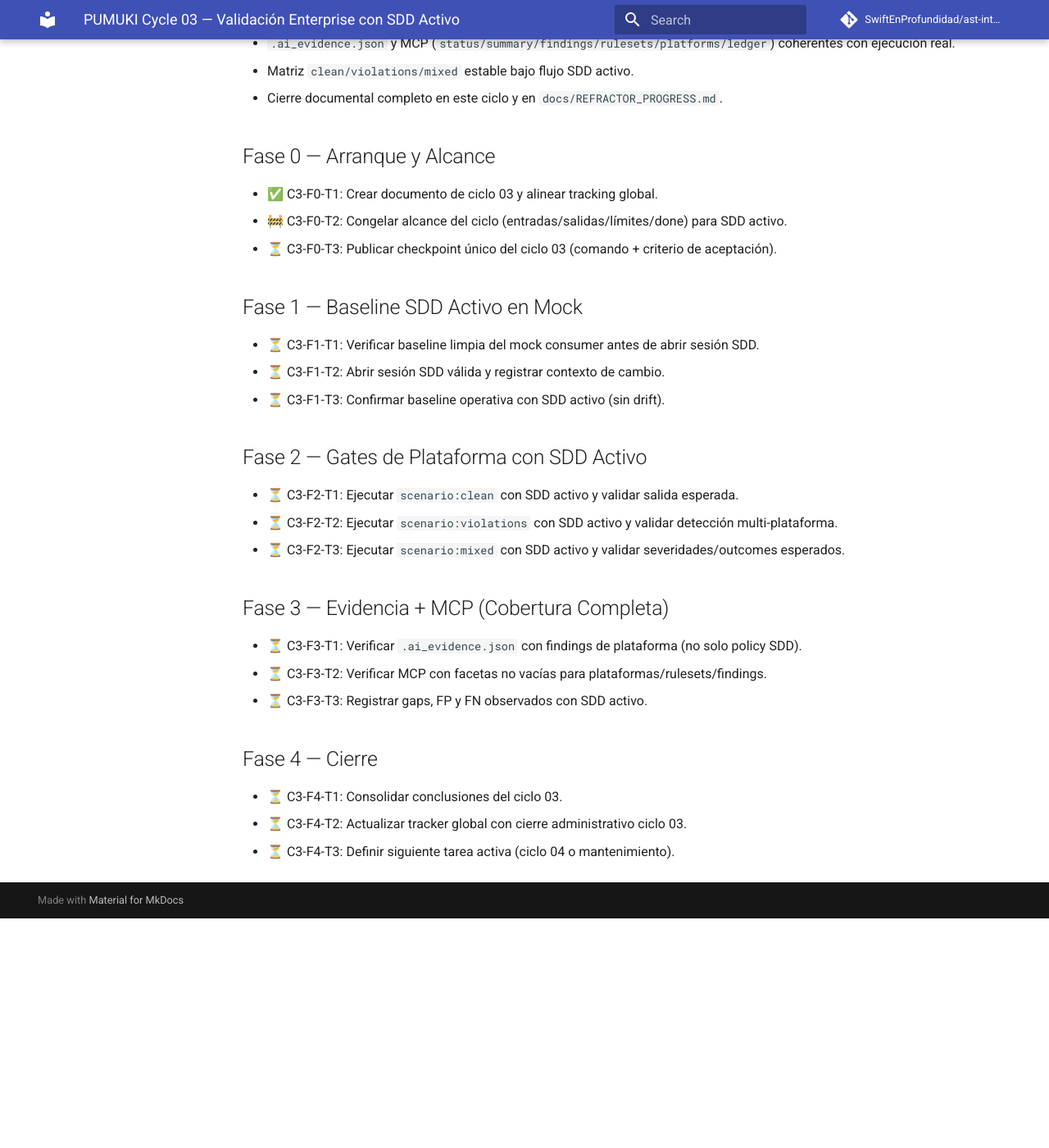
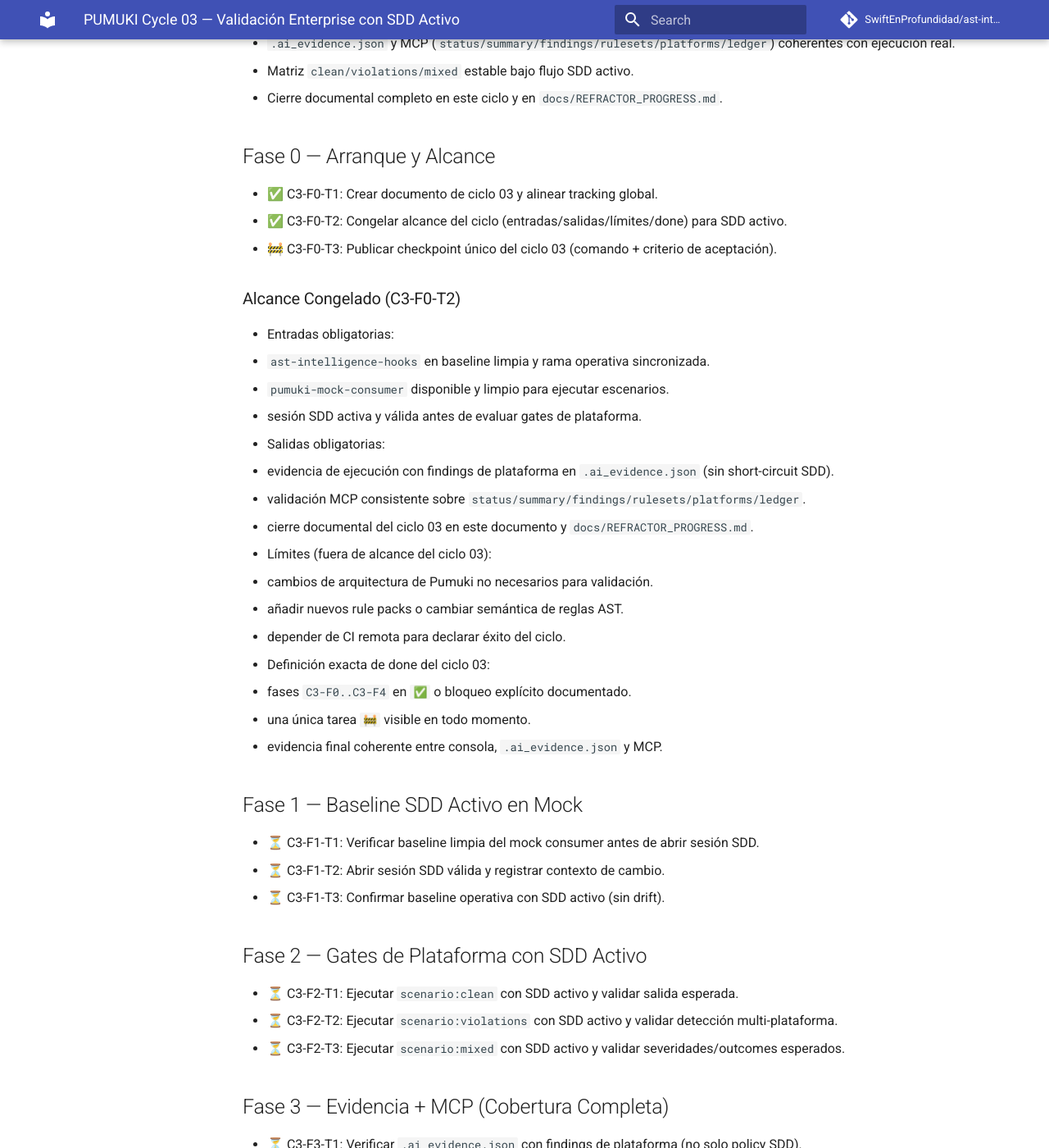
Before and after one commit to SwiftEnProfundidad/ast-intelligence-hooks, an MkDocs documentation site: the page built from docs/PUMUKI_CYCLE_03_SDD_ACTIVE_VALIDATION.md, in a window 1280 px wide and 1400 px high, scrolled down 782 px. Shown: the whole window at 82% size. Built offline with MkDocs 1.6.1 and Material for MkDocs 9.7.7, drawn with Linux system fonts in a browser that asks for light colours; comment, search, counter and statistics services are not loaded; before the commit the page ends 1902 px from its top, so only the background shows below that.

Commit message:
docs(cycle-03): complete C3-F0-T2 and advance to C3-F0-T3

```diff
--- a/docs/PUMUKI_CYCLE_03_SDD_ACTIVE_VALIDATION.md
+++ b/docs/PUMUKI_CYCLE_03_SDD_ACTIVE_VALIDATION.md
@@ -21,8 +21,26 @@ Ejecutar un ciclo completo y finito de validación en mock consumer con sesión
 
 ## Fase 0 — Arranque y Alcance
 - ✅ C3-F0-T1: Crear documento de ciclo 03 y alinear tracking global.
-- 🚧 C3-F0-T2: Congelar alcance del ciclo (entradas/salidas/límites/done) para SDD activo.
-- ⏳ C3-F0-T3: Publicar checkpoint único del ciclo 03 (comando + criterio de aceptación).
+- ✅ C3-F0-T2: Congelar alcance del ciclo (entradas/salidas/límites/done) para SDD activo.
+- 🚧 C3-F0-T3: Publicar checkpoint único del ciclo 03 (comando + criterio de aceptación).
+
+### Alcance Congelado (C3-F0-T2)
+- Entradas obligatorias:
+  - `ast-intelligence-hooks` en baseline limpia y rama operativa sincronizada.
+  - `pumuki-mock-consumer` disponible y limpio para ejecutar escenarios.
+  - sesión SDD activa y válida antes de evaluar gates de plataforma.
+- Salidas obligatorias:
+  - evidencia de ejecución con findings de plataforma en `.ai_evidence.json` (sin short-circuit SDD).
+  - validación MCP consistente sobre `status/summary/findings/rulesets/platforms/ledger`.
+  - cierre documental del ciclo 03 en este documento y `docs/REFRACTOR_PROGRESS.md`.
+- Límites (fuera de alcance del ciclo 03):
+  - cambios de arquitectura de Pumuki no necesarios para validación.
+  - añadir nuevos rule packs o cambiar semántica de reglas AST.
+  - depender de CI remota para declarar éxito del ciclo.
+- Definición exacta de done del ciclo 03:
+  - fases `C3-F0..C3-F4` en `✅` o bloqueo explícito documentado.
+  - una única tarea `🚧` visible en todo momento.
+  - evidencia final coherente entre consola, `.ai_evidence.json` y MCP.
 
 ## Fase 1 — Baseline SDD Activo en Mock
 - ⏳ C3-F1-T1: Verificar baseline limpia del mock consumer antes de abrir sesión SDD.
```
Also changed, not shown: docs/REFRACTOR_PROGRESS.md (+2 -1 lines).
